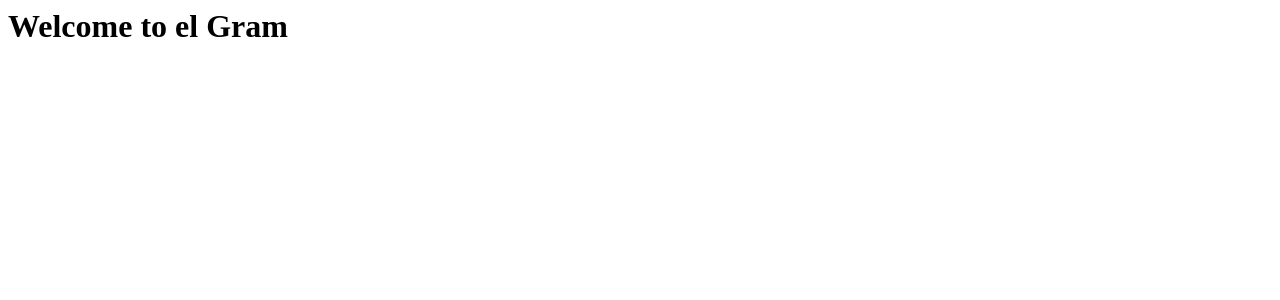
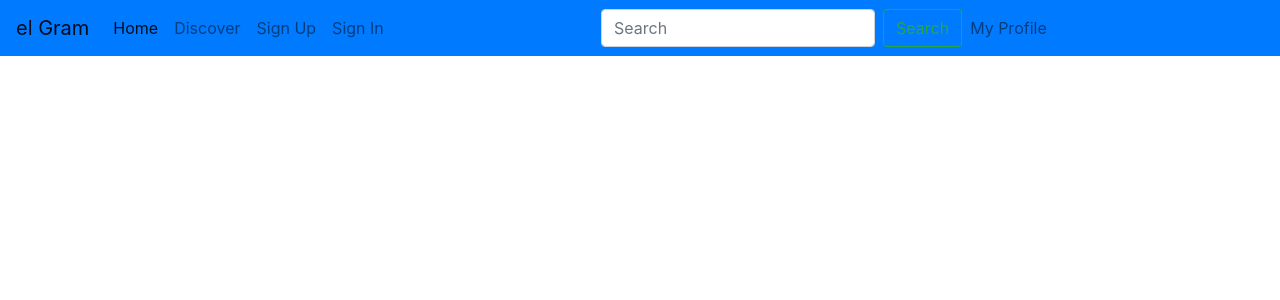
Before and after one commit to Edwin-Karanu-Muiruri/clone-app, a Django app: page / in a window 1280 px wide. Shown: the top 300 px of the page. Run offline with Django 3.2, Linux system fonts and the light colour scheme; some libraries are stand-ins or nearby versions.

Commit message:
Populated a navbar.

```diff
--- a/gram/templates/base.html
+++ b/gram/templates/base.html
@@ -1,4 +1,4 @@
-{% load bootstrap %}
+{% load bootstrap4 %}
 {% load static %}
 
 <!DOCTYPE html>
@@ -14,10 +14,10 @@
 
     {% block styles %}
         {% bootstrap_css %}
-        <link rel="stylesheet" href="{% static 'css/base.css %}">
+        <link rel="stylesheet" href="{% static 'css/base.css' %}">
     {% endblock %}
 </head>
 <body>
-
+    {% include 'navbar.html' %}
 </body>
 </html>
--- a/gram/templates/navbar.html
+++ b/gram/templates/navbar.html
@@ -0,0 +1,42 @@
+<!DOCTYPE html>
+<html lang="en">
+<head>
+    <meta charset="UTF-8">
+    <meta name="viewport" content="width=device-width, initial-scale=1.0">
+    <title>Document</title>
+</head>
+<body>
+    <nav class="navbar navbar-expand-lg navbar-light bg-primary">
+        <a class="navbar-brand" href="#">el Gram</a>
+        <button class="navbar-toggler" type="button" data-toggle="collapse" data-target="#navbarSupportedContent" aria-controls="navbarSupportedContent" aria-expanded="false" aria-label="Toggle navigation">
+          <span class="navbar-toggler-icon"></span>
+        </button>
+
+        <div class="collapse navbar-collapse" id="navbarSupportedContent">
+          <ul class="navbar-nav mr-auto">
+            <li class="nav-item active">
+              <a class="nav-link" href="#">Home <span class="sr-only">(current)</span></a>
+            </li>
+            <li class="nav-item">
+              <a class="nav-link" href="#">Discover</a>
+            </li>
+            <li class="nav-item">
+                <a class="nav-link" href="#">Sign Up</a>
+              </li>
+              <li class="nav-item">
+                <a class="nav-link" href="#">Sign In</a>
+              </li>
+          </ul>
+          <form class="form-inline my-2 my-lg-0">
+            <input class="form-control mr-sm-2" type="search" placeholder="Search" aria-label="Search">
+            <button class="btn btn-outline-success my-2 my-sm-0" type="submit">Search</button>
+          </form>
+          <ul class="navbar-nav mr-auto">
+          <li class="nav-item">
+            <a class="nav-link" href="#">My Profile</a>
+          </li>
+          </ul>
+        </div>
+    </nav>
+</body>
+</html>
--- a/gram/templates/welcome.html
+++ b/gram/templates/welcome.html
@@ -1 +1,8 @@
-<h1>Welcome to el Gram</h1>
+{% extends 'base.html' %}
+{% load static %}
+
+{% block content %}
+<div class="container-fluid">
+    <h1>Welcome to el Gram</h1>
+</div>
+{% endblock %}
```
